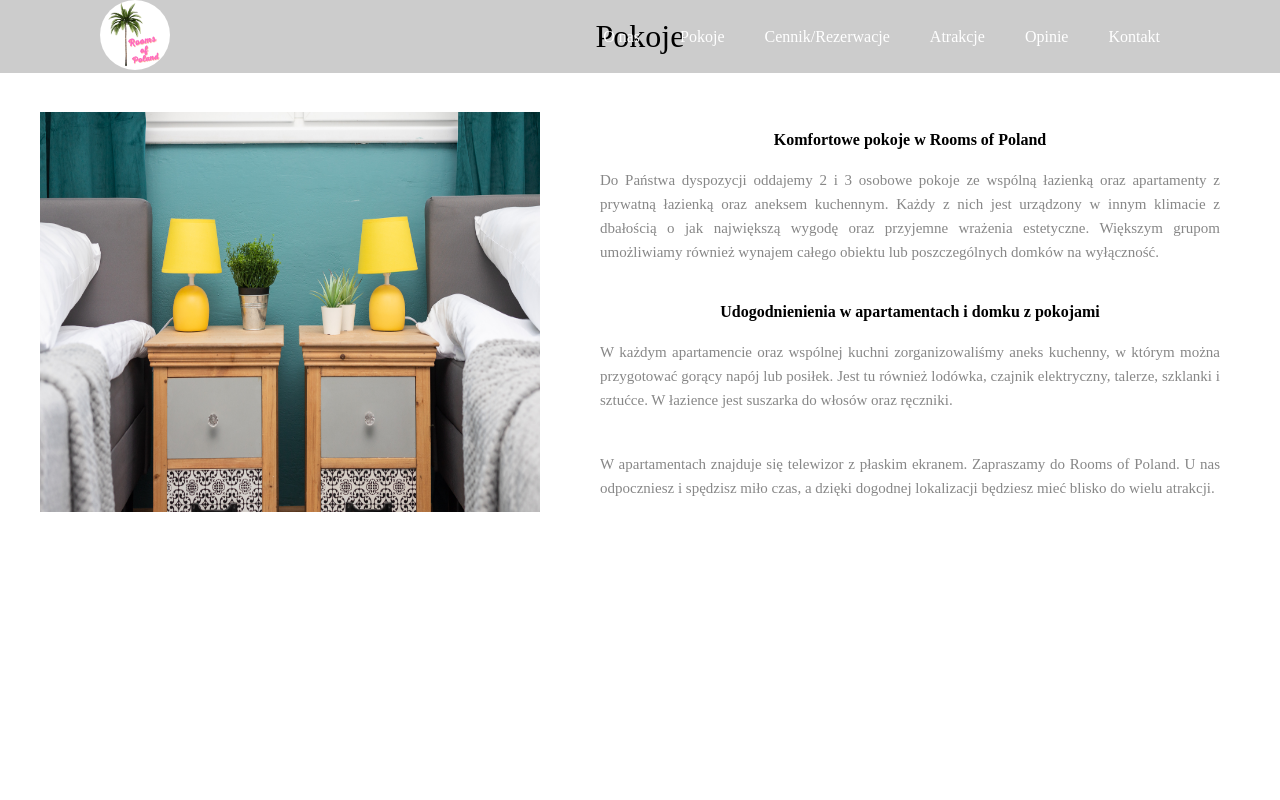
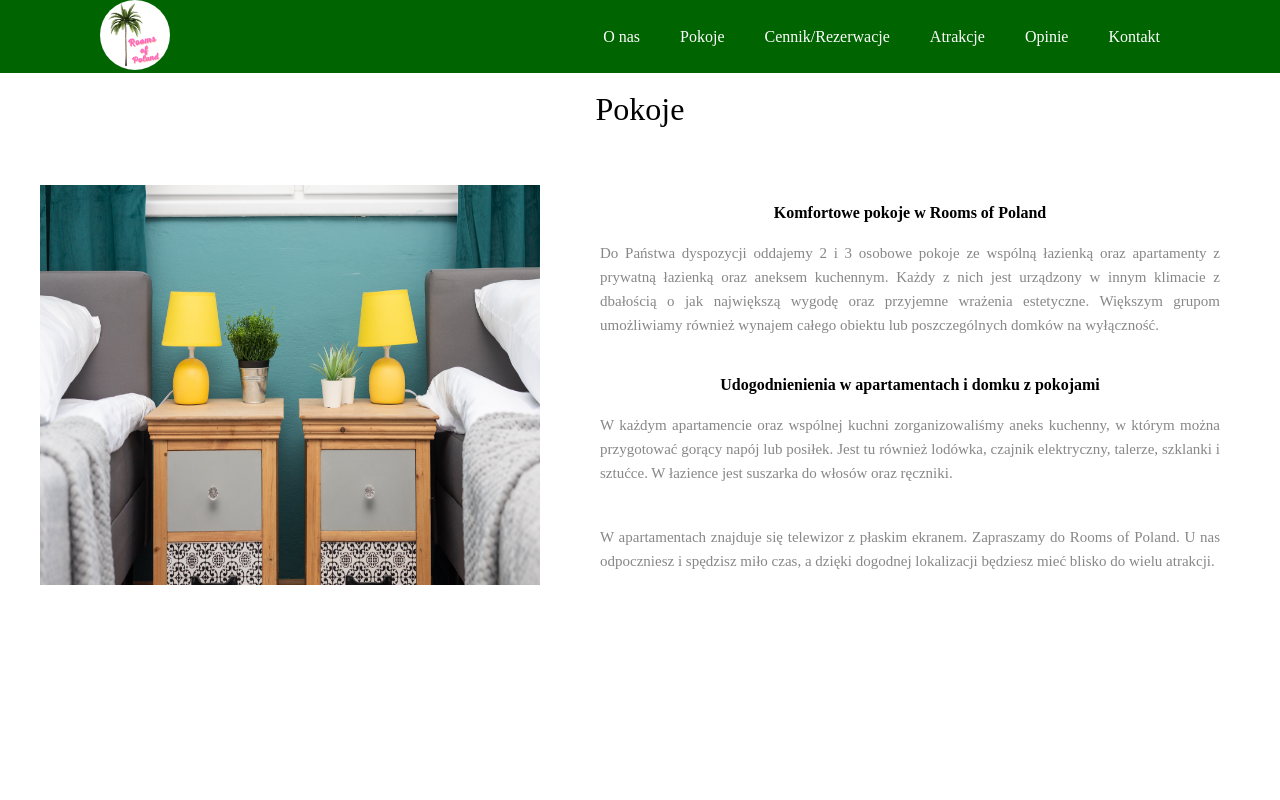
Before and after one commit to mgrkapi/RoomsofPoland, a React (Create React App) app in the folder roomsofpoland/: page /#/rooms in a window 1280 px wide. Shown: the top 800 px of the page. Built offline with nearby package versions, Linux system fonts and the light colour scheme.

Commit message:
Removed position and changed background color in header

```diff
--- a/roomsofpoland/src/style/header.scss
+++ b/roomsofpoland/src/style/header.scss
@@ -1,7 +1,8 @@
 header {
   width: 100%;
-  background-color: rgba(0,0,0,0.2);
-  position: absolute;
+  //background-color: rgba(0,0,0,0.2);
+  background-color: darkgreen;
+  //position: absolute;
 }
 .container {
   max-width: 1080px;
```
